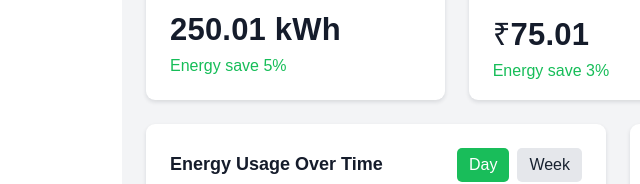
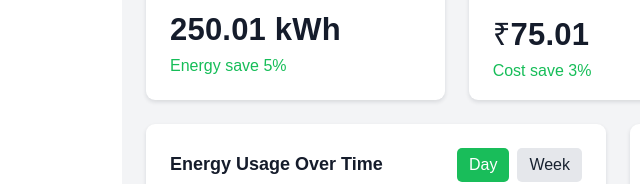
Before and after one commit to anupamkushwaha576/ENERGY-MANAGEMENT, a plain HTML site: page index.html in a window 1280 px wide. Shown: the part 215-399 px from the top of the page, 166-806 px from the left. Drawn offline with Linux system fonts and the light colour scheme.

```diff
--- a/index.html
+++ b/index.html
@@ -34,7 +34,7 @@
               </article>
               <article class="card metric-card">
                 <div class="metric-heading"><span>Energy Cost</span><span class="green-icon">₹</span></div>
-                <strong>₹75.01</strong><span class="trend"> Energy save 3% </span>
+                <strong>₹75.01</strong><span class="trend"> Cost save 3% </span>
               </article>
             </div>
             <div class="dashboard-grid">
```
